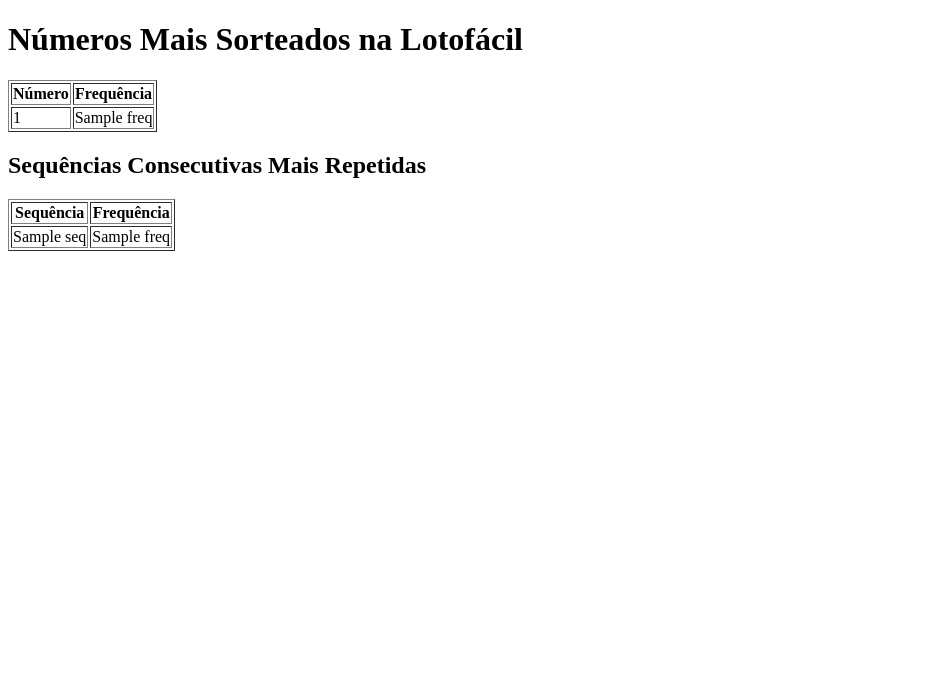
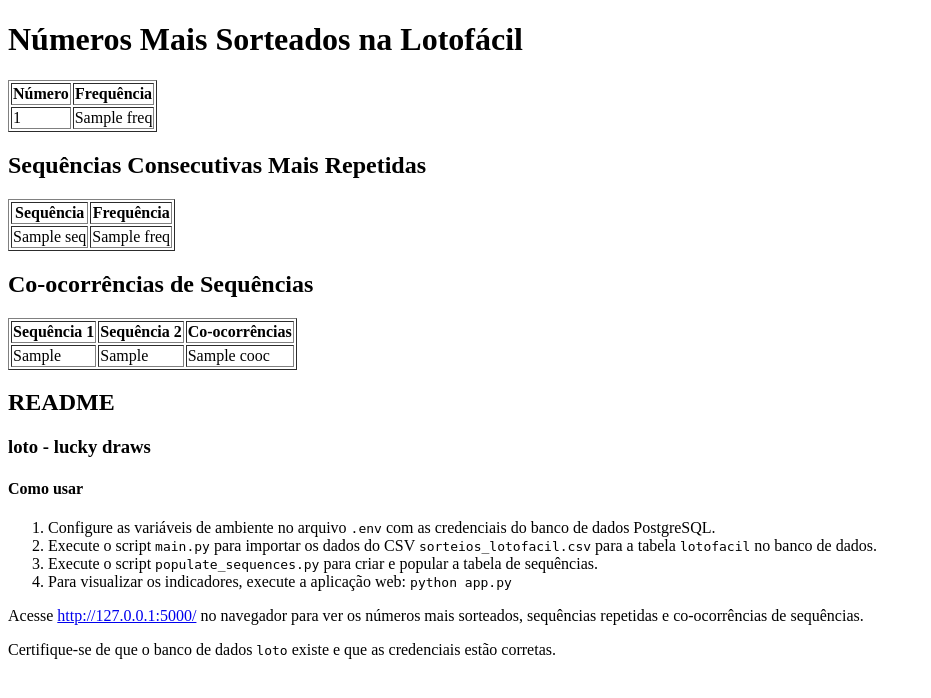
Before and after one commit to dayvsonred/loto, a Flask app: template templates/index.html in a window 1280 px wide. Shown: the top 698 px of the page, without its empty margins (0-931 px from the left). Run offline with Flask 3, Linux system fonts and the light colour scheme; the template is opened without the code that fills it: most values are stand-ins (such as "Sample title", 1, 10 or a date in 2020); some libraries are stand-ins or nearby versions.

Commit message:
add indicador 1

```diff
--- a/app.py
+++ b/app.py
@@ -71,11 +71,29 @@ def get_longest_sequences():
     sorted_seq = sorted(seq_count.items(), key=lambda x: x[1], reverse=True)
     return sorted_seq[:20]  # Top 20 sequências
 
+def get_sequence_cooccurrences():
+    conn = psycopg2.connect(DATABASE_URL)
+    cursor = conn.cursor()
+    query = """
+    SELECT s1.seq, s2.seq, COUNT(*) as cooc
+    FROM sequences s1
+    JOIN sequences s2 ON s1.concurso = s2.concurso AND s1.seq < s2.seq
+    GROUP BY s1.seq, s2.seq
+    ORDER BY cooc DESC
+    LIMIT 20;
+    """
+    cursor.execute(query)
+    results = cursor.fetchall()
+    cursor.close()
+    conn.close()
+    return results
+
 @app.route('/')
 def index():
     numbers = get_most_frequent_numbers()
     sequences = get_longest_sequences()
-    return render_template('index.html', numbers=numbers, sequences=sequences)
+    cooccurrences = get_sequence_cooccurrences()
+    return render_template('index.html', numbers=numbers, sequences=sequences, cooccurrences=cooccurrences)
 
 if __name__ == '__main__':
     app.run(debug=True)
--- a/templates/index.html
+++ b/templates/index.html
@@ -32,5 +32,33 @@
         </tr>
         {% endfor %}
     </table>
+
+    <h2>Co-ocorrências de Sequências</h2>
+    <table border="1">
+        <tr>
+            <th>Sequência 1</th>
+            <th>Sequência 2</th>
+            <th>Co-ocorrências</th>
+        </tr>
+        {% for seq1, seq2, cooc in cooccurrences %}
+        <tr>
+            <td>{{ seq1 }}</td>
+            <td>{{ seq2 }}</td>
+            <td>{{ cooc }}</td>
+        </tr>
+        {% endfor %}
+    </table>
+
+    <h2>README</h2>
+    <h3>loto - lucky draws</h3>
+    <h4>Como usar</h4>
+    <ol>
+        <li>Configure as variáveis de ambiente no arquivo <code>.env</code> com as credenciais do banco de dados PostgreSQL.</li>
+        <li>Execute o script <code>main.py</code> para importar os dados do CSV <code>sorteios_lotofacil.csv</code> para a tabela <code>lotofacil</code> no banco de dados.</li>
+        <li>Execute o script <code>populate_sequences.py</code> para criar e popular a tabela de sequências.</li>
+        <li>Para visualizar os indicadores, execute a aplicação web: <code>python app.py</code></li>
+    </ol>
+    <p>Acesse <a href="http://127.0.0.1:5000/">http://127.0.0.1:5000/</a> no navegador para ver os números mais sorteados, sequências repetidas e co-ocorrências de sequências.</p>
+    <p>Certifique-se de que o banco de dados <code>loto</code> existe e que as credenciais estão corretas.</p>
 </body>
 </html>
```
Also changed, not shown: populate_sequences.py (added, +55 -0 lines), README.md.
